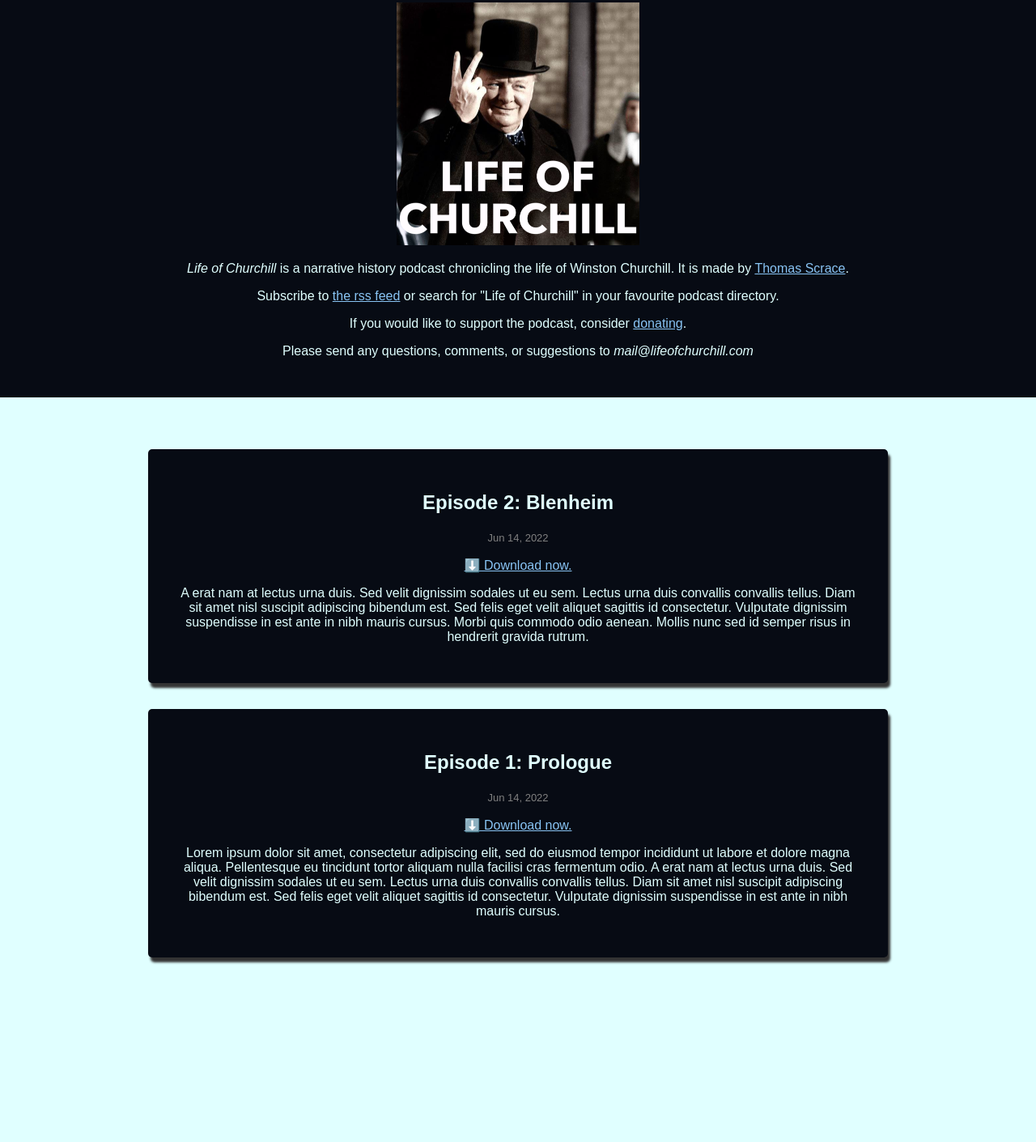
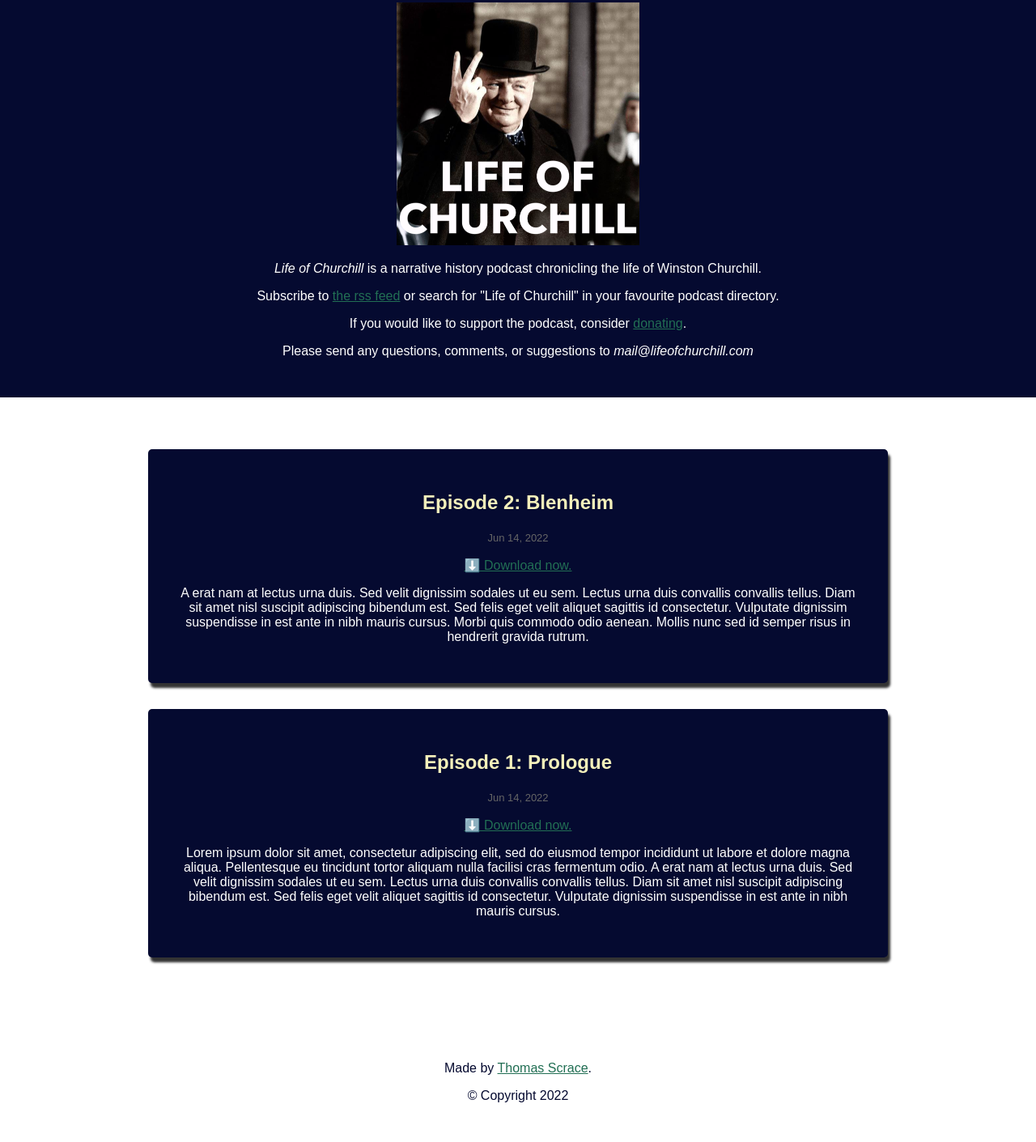
Before and after one commit to thomas-scrace/loc-website, a plain HTML site: page index.html in a window 1280 px wide. Shown: the part 77-1488 px from the top of the page at 81% size. Before the commit the page ends 1292 px from the top, so only its background shows below. Drawn offline with Linux system fonts and the light colour scheme.

Commit message:
Colours and stuff

```diff
--- a/index.html
+++ b/index.html
@@ -20,7 +20,7 @@
 <header>
 <img height="300" width="300" src="coverart.webp" alt="Life of Churchill Podcast Cover Art">
 
-<p><em>Life of Churchill</em> is a narrative history podcast chronicling the life of Winston Churchill. It is made by <a href="https://scrace.org">Thomas Scrace</a>.</p>
+<p><em>Life of Churchill</em> is a narrative history podcast chronicling the life of Winston Churchill.</p>
 <p>Subscribe to <a href="rss">the rss feed</a> or search for "Life of Churchill" in your favourite podcast directory.</p>
 <p>If you would like to support the podcast, consider <a href="donate.html">donating</a>.</p>
 <p>Please send any questions, comments, or suggestions to <em>mail@lifeofchurchill.com</em></p>
@@ -42,5 +42,12 @@
 A erat nam at lectus urna duis. Sed velit dignissim sodales ut eu sem. Lectus urna duis convallis convallis tellus. Diam sit amet nisl suscipit adipiscing bibendum est. Sed felis eget velit aliquet sagittis id consectetur. Vulputate dignissim suspendisse in est ante in nibh mauris cursus.</p>
 </article>
 
+<footer>
+
+<p>Made by <a href="https://scrace.org">Thomas Scrace</a>.</p>
+<p>&copy; Copyright 2022</p>
+
+</footer>
+
 </body>
 </html>
--- a/style.css
+++ b/style.css
@@ -2,8 +2,7 @@ html{
 	font-family: sans-serif;
 }
 body {
-	color: #070B14 ;
-	background: #E0FFFF;
+	background: #FFFFFF;
 	margin: auto;
 }
 header {
@@ -13,8 +12,8 @@ header {
 	padding-left: 2em;
 	padding-right: 2em;
  	padding-bottom: 2em;
-	background: #070B14;
-	color: #E0FFFF;
+	background: #050A30;
+	color: #FFFFFF;
 	text-align: center;
 }
 article {
@@ -22,8 +21,8 @@ article {
 	padding-right: 2em;
 	padding-bottom: 2em;
 	padding-top: 2em;
-	background: #070B14;
-	color: #E0FFFF;
+	background: #050A30;
+	color: #FFFFFF;
 	text-align: center;
 	margin: auto;
 	width: 75%;
@@ -33,17 +32,28 @@ article {
 	border-radius: 5px;
 	max-width: 850px;
 }
+footer {
+	margin: auto;
+	padding-top: 5em;
+	padding-left: 2em;
+	padding-right: 2em;
+ 	padding-bottom: 2em;
+	color: #050A30;
+	background: #FFFFFF;
+	text-align: center;
+}
+
 h1 {
-        color: #89C4F4;
+        color: #917153;
 	padding-top: 1em;
 }
 h2 {
-	color: #E0FFFF;
+        color: #F4F0BB;
 }
 a {
-	color: #89C4F4;
+	color: #226F54;
 }
 time {
 	font-size: small ;
-	color: gray;
+	color: #666;
 }
```
